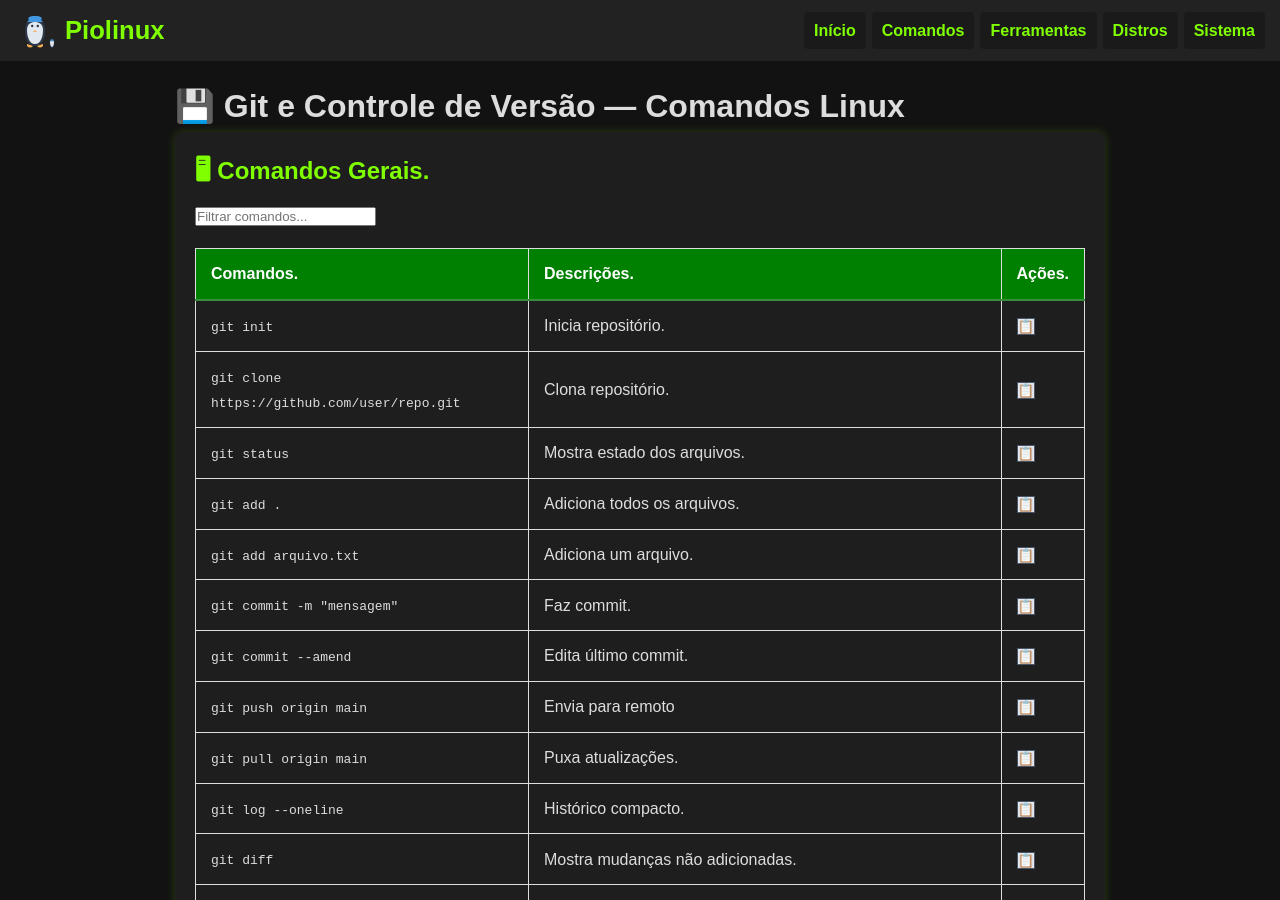
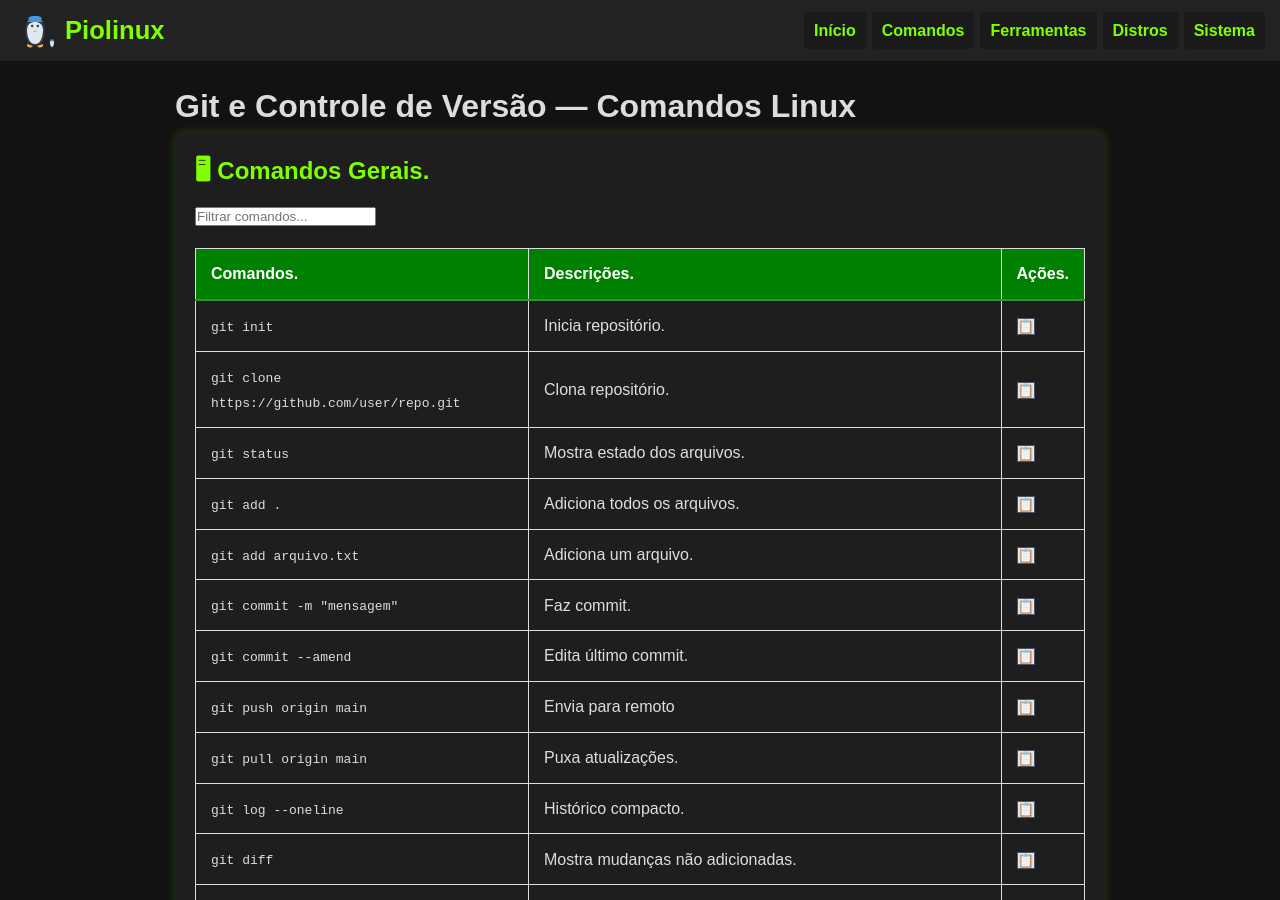
Before and after one commit to Piolinux/piolinux-site, a Jekyll site: the page built from _pages/_comandos/git-e-controle-de-versao.md, in a window 1280 px wide and 900 px high. Built offline with Jekyll 4.4.1, drawn with Linux system fonts in a browser that asks for light colours.

```diff
--- a/_pages/_comandos/git-e-controle-de-versao.md
+++ b/_pages/_comandos/git-e-controle-de-versao.md
@@ -1,6 +1,6 @@
 ---
 layout: default
-title: "💾 Git e Controle de Versão — Comandos Linux"
+title: "Git e Controle de Versão — Comandos Linux"
 description: "Guia técnico com comandos essenciais de Git e Controle de Versão. Copie, cole e use direto no terminal. Organizado por git e controle de versão."
 permalink: /git-e-controle-de-versao/
 ---
```
